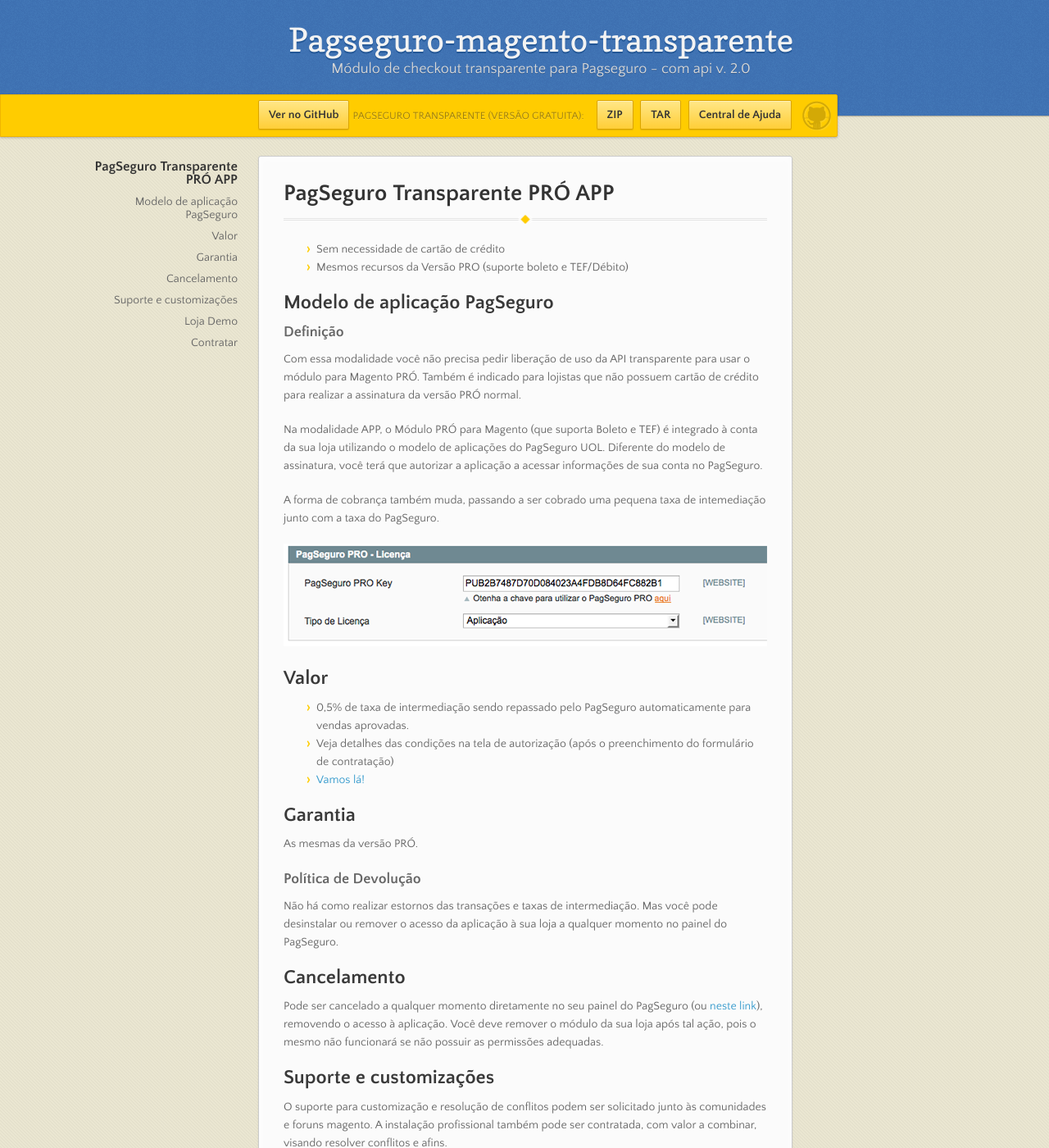
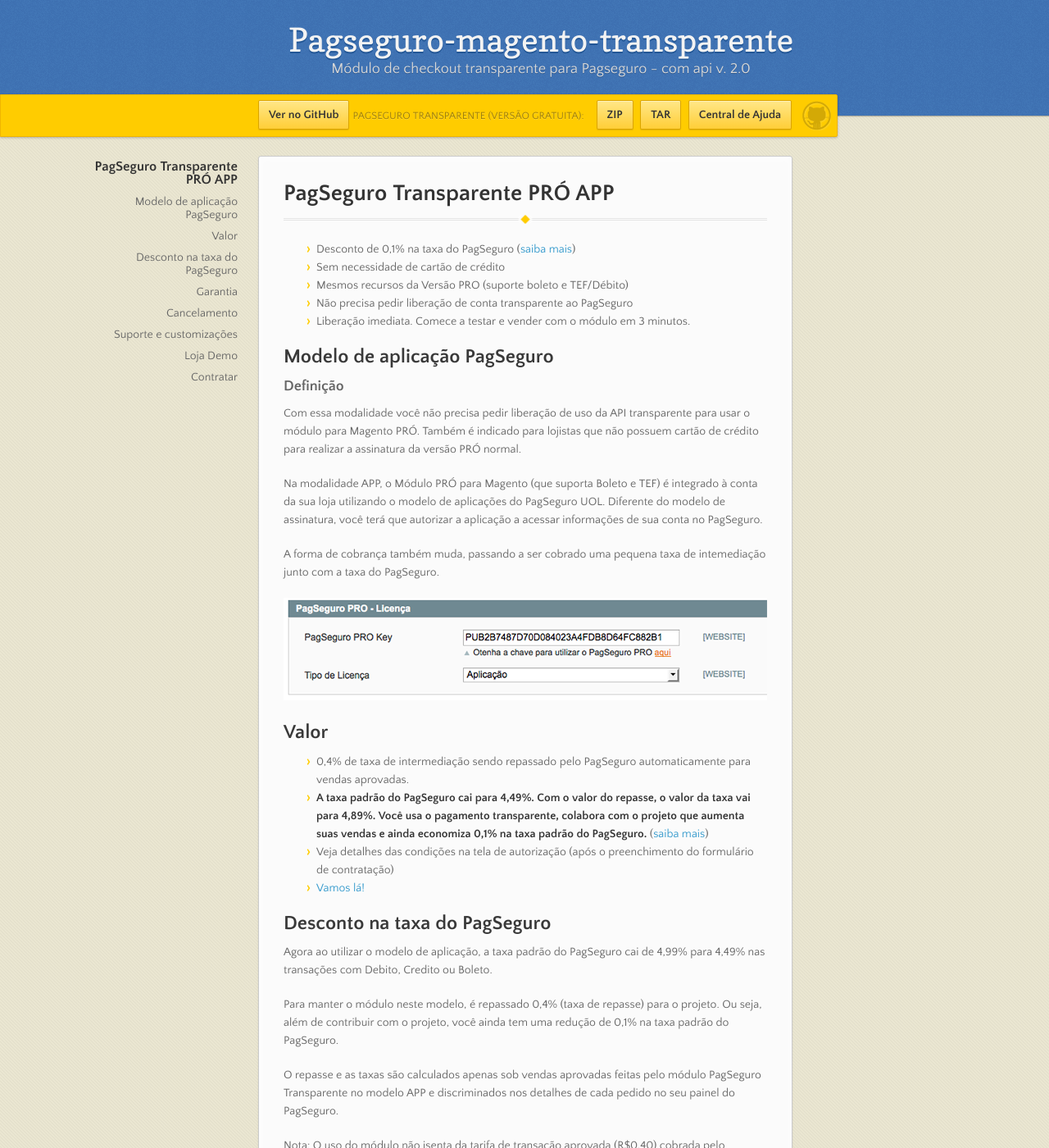
Before and after one commit to r-martins/PagSeguro-Magento-Transparente, a Jekyll site: the page built from __jekyll/pro/app.md, in a window 1280 px wide and 1400 px high. Shown: the whole window at 82% size. Built offline with Jekyll 4.4.1, drawn with Linux system fonts in a browser that asks for light colours; nearby versions of some CDN libraries; some of the changed text lies outside the part shown.

Commit message:
Novidade do APP com 0,1% de desconto

```diff
--- a/__jekyll/pro/app.md
+++ b/__jekyll/pro/app.md
@@ -6,8 +6,11 @@
 # PagSeguro Transparente PRÓ APP
 ***
 
+* Desconto de 0,1% na taxa do PagSeguro ([saiba mais](#desconto-na-taxa-do-pagseguro))
 * Sem necessidade de cartão de crédito
 * Mesmos recursos da Versão PRO (suporte boleto e TEF/Débito)
+* Não precisa pedir liberação de conta transparente ao PagSeguro
+* Liberação imediata. Comece a testar e vender com o módulo em 3 minutos.
 
 ## Modelo de aplicação PagSeguro
 
@@ -24,9 +27,19 @@
 ![Licença Aplicação]({{ site.baseurl }}/images/sshot-app.png)
 
 ## Valor
-* 0,5% de taxa de intermediação sendo repassado pelo PagSeguro automaticamente para vendas aprovadas.
+* 0,4% de taxa de intermediação sendo repassado pelo PagSeguro automaticamente para vendas aprovadas.
+* **A taxa padrão do PagSeguro cai para 4,49%. Com o valor do repasse, o valor da taxa vai para 4,89%. Você usa o pagamento transparente, colabora com o projeto que aumenta suas vendas e ainda economiza 0,1% na taxa padrão do PagSeguro.** ([saiba mais](#desconto-na-taxa-do-pagseguro))
 * Veja detalhes das condições na tela de autorização (após o preenchimento do formulário de contratação)
 * [Vamos lá!](#contratar)
+
+## Desconto na taxa do PagSeguro
+Agora ao utilizar o modelo de aplicação, a taxa padrão do PagSeguro cai de 4,99% para 4,49% nas transações com Debito, Credito ou Boleto.
+
+Para manter o módulo neste modelo, é repassado 0,4% (taxa de repasse) para o projeto. Ou seja, além de contribuir com o projeto, você ainda tem uma redução de 0,1% na taxa padrão do PagSeguro.
+
+O repasse e as taxas são calculados apenas sob vendas aprovadas feitas pelo módulo PagSeguro Transparente no modelo APP e discriminados nos detalhes de cada pedido no seu painel do PagSeguro.
+
+Nota: O uso do módulo não isenta da tarifa de transação aprovada (R$0,40) cobrada pelo PagSeguro em todas suas transações.
 
 ## Garantia
 As mesmas da versão PRÓ.
@@ -48,10 +61,12 @@
 
 ## Contratar
 
+### Passo-a-passo
 * Preencha o formulário abaixo para ser redirecionado ao PagSeguro
 * Revise as condições de taxas aplicadas à sua conta e autorize a aplicação
 * Você receberá o módulo do PagSeguro PRO por e-mail neste momento.
 * Instale, e configure o módulo com a chave fornecida, no modelo de aplicação como mostrado na primeira imagem desta página.
+* Boas vendas!
 
 <form action="http://ws.ricardomartins.net.br/pspro/v6/app/new" method="POST" target="_blank" id="formAppNew">
 <table>
@@ -60,7 +75,7 @@
 E-mail da conta Pagseguro:
 </td>
 <td>
-<input type="email" name="email" id="email"/> *
+<input type="email" name="email" id="email" size="30"/> *
 </tr>
 
 <tr>
@@ -68,7 +83,7 @@
 URL da Loja:
 </td>
 <td>
-<input type="url" name="url" id="url"/> *
+<input type="url" name="url" id="url" size="30"/> *
 <br/>
 </td>
 </tr>
@@ -87,6 +102,7 @@
 
 </table>
 </form>
+
 <script type="text/javascript">
 if(document.URL.search('0.0.0.0') > 0){
  document.getElementById("formAppNew").action = "http://ws.local.com.br/pspro/v6/app/new";
```
Also changed, not shown: pro/app.html (+19 -3 lines).
